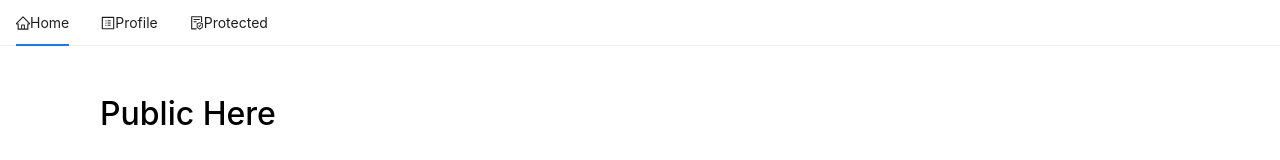
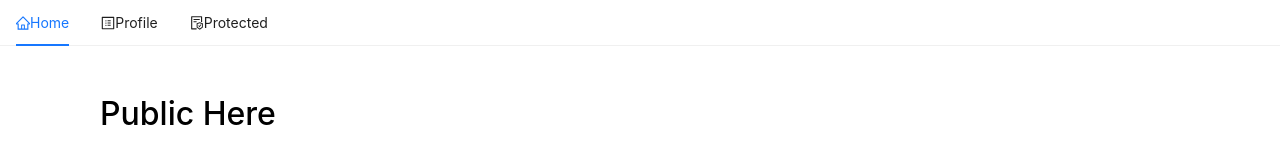
Before and after one commit to mad-serverless-react-s23/cog-tutorial, a React (Create React App) app: page / in a window 1280 px wide. Shown: the top 160 px of the page. Built offline with nearby package versions, Linux system fonts and the light colour scheme; no server answers; what aws-amplify would draw is missing.

Commit message:
Update Nav.js
I hoped this typo fix would be the cure

```diff
--- a/src/Nav.js
+++ b/src/Nav.js
@@ -8,7 +8,7 @@ const Nav = (props) => {
     return (
         <div>
             <Menu selectedKeys={[current]} mode="horizontal">
-                <Menu.Item key='home>'>
+                <Menu.Item key='home'>
                     <Link to={`/`}>
                         <HomeOutlined />Home
                     </Link>
```
